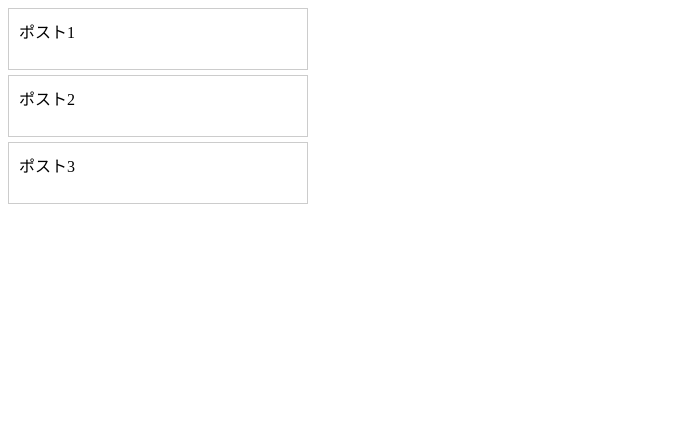
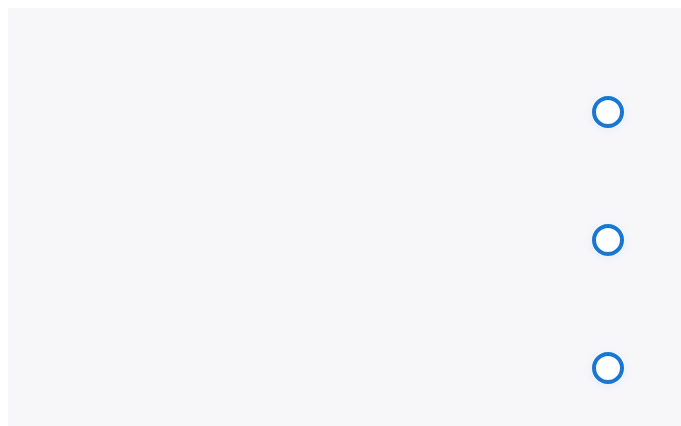
Before and after one commit to motttey/fujiko-timeline, a React app: page / in a window 1280 px wide. Shown: the top 426 px of the page, without its empty margins (0-681 px from the left). Built offline with nearby package versions, Linux system fonts and the light colour scheme.

Commit message:
modify: node format

```diff
--- a/src/index.tsx
+++ b/src/index.tsx
@@ -8,7 +8,7 @@ declare global {
   }
 }
 
-import React, { useEffect } from "react";
+import React, { useEffect, useState } from "react";
 import { createRoot } from "react-dom/client";
 import "./style.css";
 
@@ -45,6 +45,8 @@ const loadTwitterScript = () => {
 };
 
 const Timeline: React.FC = () => {
+  const [hoveredId, setHoveredId] = useState<number | null>(null);
+
   useEffect(() => {
     loadTwitterScript();
   }, []);
@@ -56,14 +58,23 @@ const Timeline: React.FC = () => {
   });
 
   return (
-    <div>
-      <div className="timeline">
-        {timelineData.map((item) => (
-          <div key={item.id} className="timeline-node">
-            <div>{item.text}</div>
-            <blockquote className="twitter-tweet">
-              <a href={item.url}></a>
-            </blockquote>
+    <div className="timeline-container">
+      <div className="timeline-vertical-line">
+        {timelineData.map((item, idx) => (
+          <div
+            key={item.id}
+            className="timeline-node-wrapper"
+            onMouseEnter={() => setHoveredId(item.id)}
+            onMouseLeave={() => setHoveredId(null)}
+          >
+            <div className="timeline-node" />
+            {hoveredId === item.id && (
+              <div className={`timeline-bubble ${idx % 2 === 0 ? "left" : "right"}`}>
+                <blockquote className="twitter-tweet">
+                  <a href={item.url}></a>
+                </blockquote>
+              </div>
+            )}
           </div>
         ))}
       </div>
--- a/src/style.css
+++ b/src/style.css
@@ -1,16 +1,127 @@
-.timeline {
+/* タイムライン全体を中央寄せ */
+.timeline-container {
+  display: flex;
+  justify-content: center;
+  align-items: flex-start;
+  min-height: 100vh;
+  background: #f7f7fa;
+  padding: 40px 0;
+}
+
+/* 縦線とノード配置 */
+.timeline-vertical-line {
+  position: relative;
   display: flex;
   flex-direction: column;
-  width: 300px;
+  align-items: center;
+  width: 120px;
+  min-height: 400px;
+  margin: 0 40px;
+}
+
+/* ノードとラベル・吹き出し */
+.timeline-node-wrapper {
+  position: relative;
+  display: flex;
+  flex-direction: row;
+  align-items: center;
+  min-height: 80px;
+  width: 100%;
+  z-index: 1;
+  margin: 24px 0;
 }
 
 .timeline-node {
-  padding: 10px;
-  border: 1px solid #ccc;
-  margin-bottom: 5px;
-  cursor: pointer;
+  width: 24px;
+  height: 24px;
+  background: #fff;
+  border: 4px solid #1976d2;
+  border-radius: 50%;
+  box-shadow: 0 2px 8px rgba(25, 118, 210, 0.08);
+  position: relative;
+  z-index: 2;
+  margin-right: 12px;
+  margin-left: 12px;
+  transition: box-shadow 0.2s;
 }
 
-.tweet-container {
-  margin-top: 20px;
+.timeline-node-wrapper:hover .timeline-node {
+  box-shadow: 0 0 0 6px rgba(25, 118, 210, 0.15);
 }
+
+/* ノード横のテキスト */
+.timeline-label {
+  font-size: 1.1rem;
+  color: #333;
+  margin-left: 16px;
+  white-space: nowrap;
+}
+
+/* 吹き出し */
+.timeline-bubble {
+  position: absolute;
+  top: 50%;
+  transform: translateY(-50%);
+  min-width: 340px;
+  max-width: 420px;
+  background: #fff;
+  border-radius: 16px;
+  box-shadow: 0 4px 24px rgba(0,0,0,0.13);
+  padding: 18px 18px 12px 18px;
+  z-index: 10;
+  opacity: 0;
+  pointer-events: none;
+  transition: opacity 0.18s;
+  border: 1.5px solid #1976d2;
+  font-size: 0.98rem;
+}
+
+.timeline-node-wrapper:hover .timeline-bubble {
+  opacity: 1;
+  pointer-events: auto;
+}
+
+/* 吹き出しの左右分岐 */
+.timeline-bubble.left {
+  left: -380px;
+}
+
+.timeline-bubble.right {
+  right: -380px;
+}
+
+/* 吹き出しの三角形 */
+.timeline-bubble.left::before,
+.timeline-bubble.right::before {
+  content: "";
+  position: absolute;
+  top: 50%;
+  width: 0;
+  height: 0;
+  border: 10px solid transparent;
+  transform: translateY(-50%);
+}
+
+.timeline-bubble.left::before {
+  right: -20px;
+  border-left: 12px solid #1976d2;
+  border-right: none;
+  border-top: 10px solid transparent;
+  border-bottom: 10px solid transparent;
+}
+
+.timeline-bubble.right::before {
+  left: -20px;
+  border-right: 12px solid #1976d2;
+  border-left: none;
+  border-top: 10px solid transparent;
+  border-bottom: 10px solid transparent;
+}
+
+/* Twitter埋め込みの調整 */
+.timeline-bubble blockquote.twitter-tweet {
+  margin: 0;
+  padding: 0;
+  background: none;
+  border: none;
+}
```
